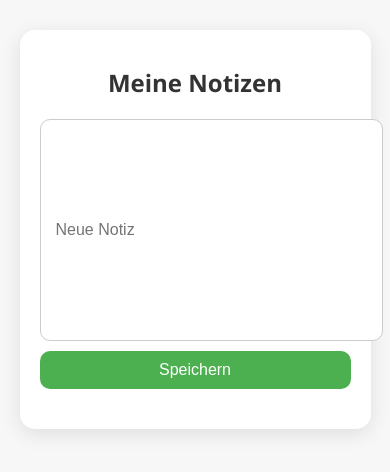
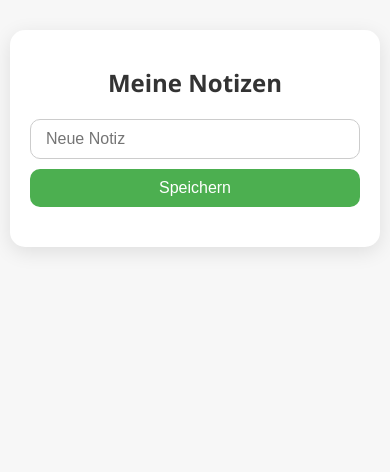
Before and after one commit to Hannxs09/sync-notes-app, a website: page public/index.html in a window 390 px wide. Drawn offline with nearby package versions, Linux system fonts and the light colour scheme; no server answers.

Commit message:
Design aktualisiert

```diff
--- a/public/index.html
+++ b/public/index.html
@@ -6,7 +6,6 @@
 <title>Sync Notes</title>
 <link rel="manifest" href="manifest.json">
 <style>
-  /* Allgemeines Layout */
   body {
     font-family: 'Segoe UI', Tahoma, Geneva, Verdana, sans-serif;
     background: #f7f7f7;
@@ -19,8 +18,8 @@
   }
 
   .app-container {
-    width: 90%;
-    max-width: 500px;
+    width: 95%;
+    max-width: 450px;
     margin: 30px 10px;
     background: #fff;
     padding: 20px;
@@ -40,40 +39,34 @@
     display: flex;
     gap: 10px;
     margin-bottom: 20px;
-    flex-wrap: wrap;
   }
 
   #noteInput {
-    flex: 1 1 200px;
+    flex: 1;
     padding: 10px 15px;
     border-radius: 10px;
     border: 1px solid #ccc;
     font-size: 1rem;
+    box-sizing: border-box;
     min-width: 0;
   }
 
-  /* Speichern-Button */
   .save-btn {
     background-color: #4CAF50;
     color: white;
     border: none;
-    padding: 10px 15px;
+    padding: 10px 20px;
     border-radius: 10px;
     font-size: 1rem;
     cursor: pointer;
     transition: background 0.3s;
     flex: 0 0 auto;
+    white-space: nowrap;
   }
 
-  .save-btn:hover {
-    background-color: #45a049;
-  }
+  .save-btn:hover { background-color: #45a049; }
 
-  #notes {
-    list-style-type: none;
-    padding: 0;
-    margin: 0;
-  }
+  #notes { list-style-type: none; padding: 0; margin: 0; }
 
   #notes li {
     background: #e0f7fa;
@@ -85,7 +78,6 @@
     font-size: 1rem;
   }
 
-  /* Lösch-Button Styling */
   .delete-btn {
     position: absolute;
     right: 10px;
@@ -100,21 +92,14 @@
     font-size: 0.8rem;
   }
 
-  .delete-btn:hover {
-    background: darkred;
-  }
+  .delete-btn:hover { background: darkred; }
 
-  /* Media Queries für kleine Handys */
+  /* Mobile Anpassungen */
   @media (max-width: 400px) {
     .input-container {
       flex-direction: column;
     }
-
-    #noteInput {
-      width: 100%;
-    }
-
-    .save-btn {
+    #noteInput, .save-btn {
       width: 100%;
     }
   }
```
